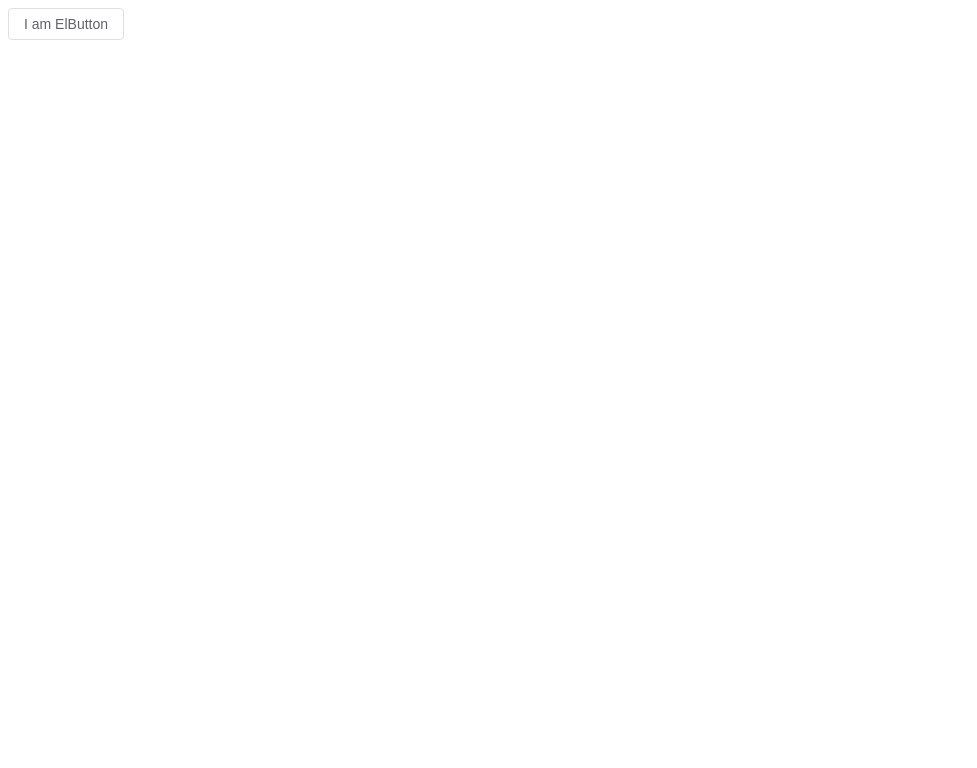
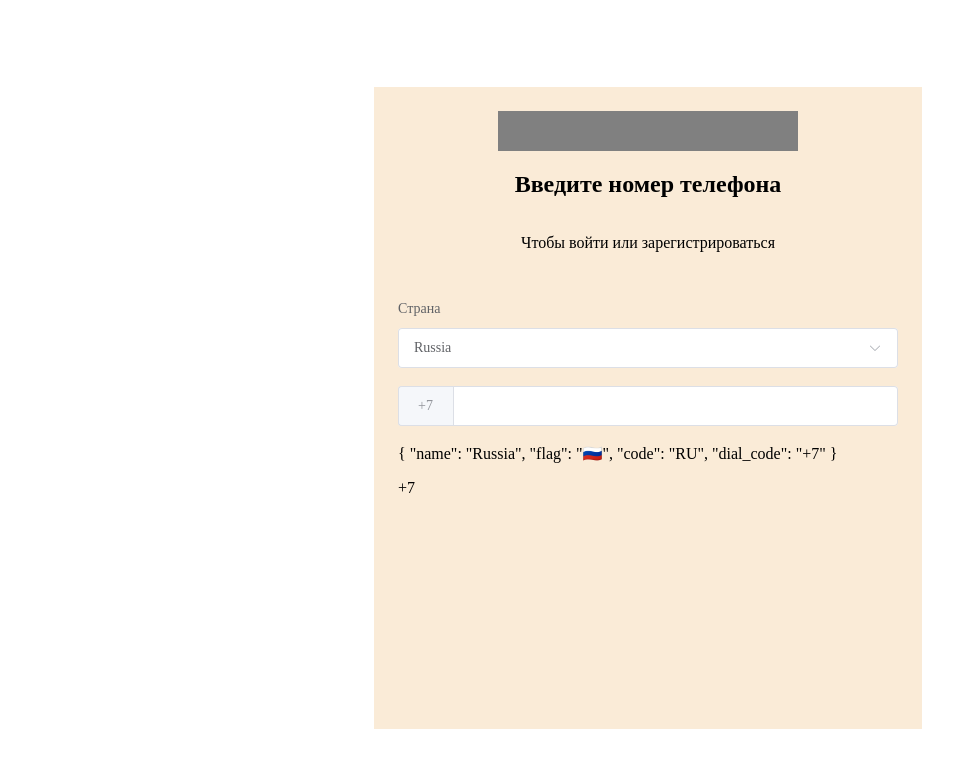
Before and after one commit to Inoooooor/test-tel-verification, a Vue app: page / in a window 1280 px wide. Shown: the top 768 px of the page, without its empty margins (0-977 px from the left). Built offline with nearby package versions, Linux system fonts and the light colour scheme.

Commit message:
Update App.vue

```diff
--- a/src/App.vue
+++ b/src/App.vue
@@ -1,7 +1,95 @@
-<script setup lang="ts"></script>
+<script setup lang="ts">
+import { ref, computed } from 'vue'
+import rawCountries from '../src/content/intelNumbers'
+
+const currentCountry = ref({
+  name: 'Russia',
+  flag: '🇷🇺',
+  code: 'RU',
+  dial_code: '+7',
+})
+const countries = ref(rawCountries)
+const phoneNumber = ref('')
+
+const computedPhoneNumber = computed(
+  () => currentCountry.value.dial_code + phoneNumber.value,
+)
+</script>
 
 <template>
-  <el-button>I am ElButton</el-button>
+  <main class="window">
+    <div class="form-container">
+      <div class="form-container__header">
+        <div class="form-container__header__logo"></div>
+        <h2 class="form-container__header__caption">Введите номер телефона</h2>
+        <p class="form-container__header__description">
+          Чтобы войти или зарегистрироваться
+        </p>
+      </div>
+      <el-form>
+        <el-form-item label-position="top" label="Страна">
+          <el-select
+            filterable
+            placeholder="Выберите страну"
+            v-model="currentCountry"
+            value-key="name"
+            size="large"
+            no-match-text="Ничего не найдено"
+          >
+            <el-option
+              v-for="country in countries"
+              :key="country.code"
+              :label="country.name"
+              :value="country"
+            >
+              <span style="float: left">{{ country.name }}</span>
+              <span style="float: right">{{ country.dial_code }}</span>
+            </el-option>
+          </el-select>
+        </el-form-item>
+        <el-form-item>
+          <el-input type="text" v-model="phoneNumber" size="large">
+            <template #prepend>{{ currentCountry.dial_code }}</template>
+          </el-input>
+        </el-form-item>
+        <p>{{ currentCountry }}</p>
+        <p>{{ computedPhoneNumber }}</p>
+      </el-form>
+    </div>
+  </main>
 </template>
 
-<style scoped></style>
+<style scoped>
+.window {
+  width: 100vw;
+  height: 100vh;
+  display: flex;
+  justify-content: center;
+  align-items: center;
+}
+
+.form-container {
+  width: 500px;
+  height: 594px;
+  background-color: antiquewhite;
+  padding: 24px;
+}
+
+.form-container__header {
+  display: flex;
+  flex-direction: column;
+  justify-content: center;
+  align-items: center;
+  margin-bottom: 30px;
+}
+
+.form-container__header__logo {
+  width: 300px;
+  height: 40px;
+  background-color: gray;
+}
+
+.form-item-heigth {
+  height: 54px;
+}
+</style>
```
